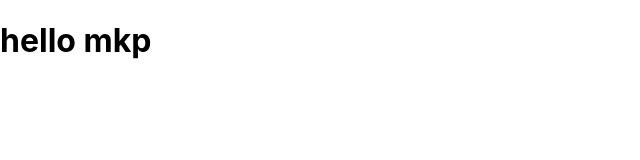
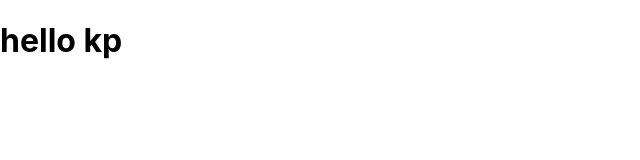
Before and after one commit to connexlearn/connex-frontend, a React app: page / in a window 1280 px wide. Shown: the top 160 px of the page, without its empty margins (0-640 px from the left). Built offline with nearby package versions, Linux system fonts and the light colour scheme.

Commit message:
change in nav line 7

```diff
--- a/src/App.js
+++ b/src/App.js
@@ -4,7 +4,7 @@ function App() {
   return (
   <>
 
-  <h1>hello mkp </h1>
+  <h1>hello kp </h1>
   </>
   );
 }
```
